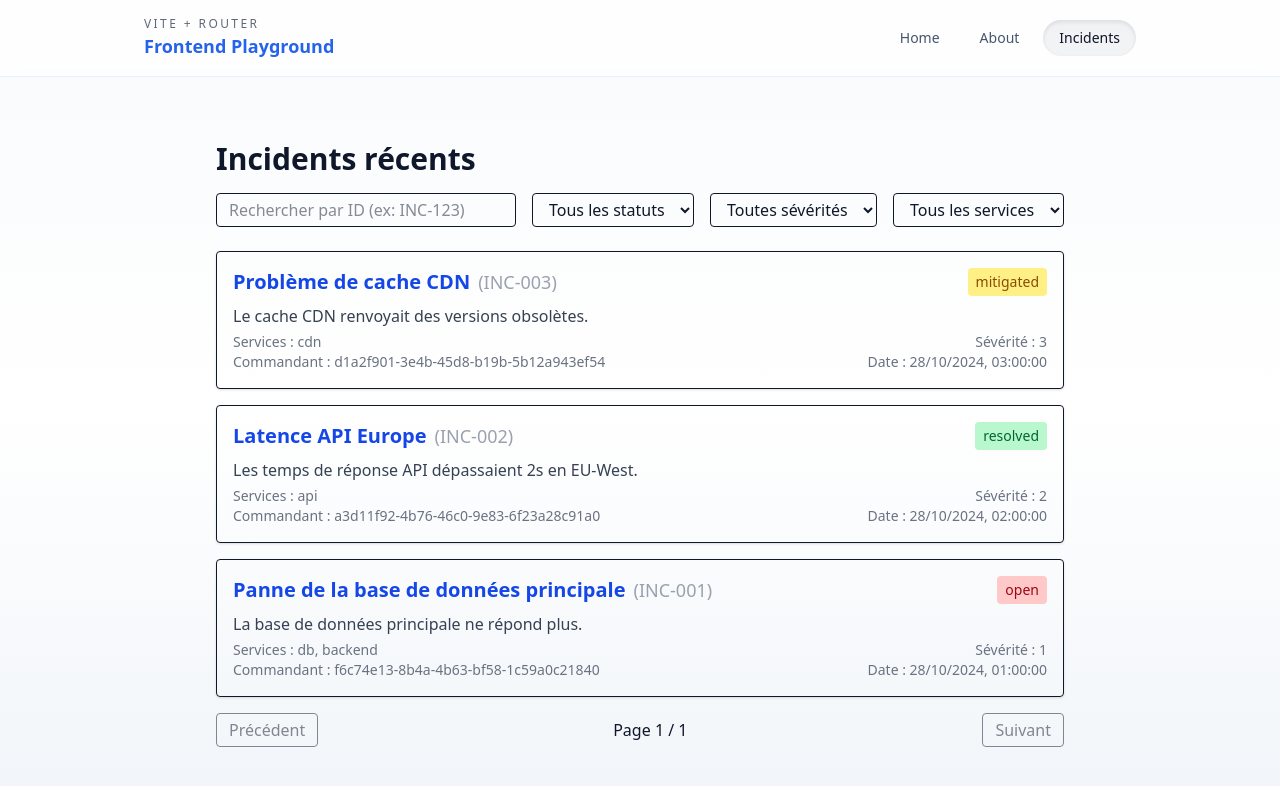
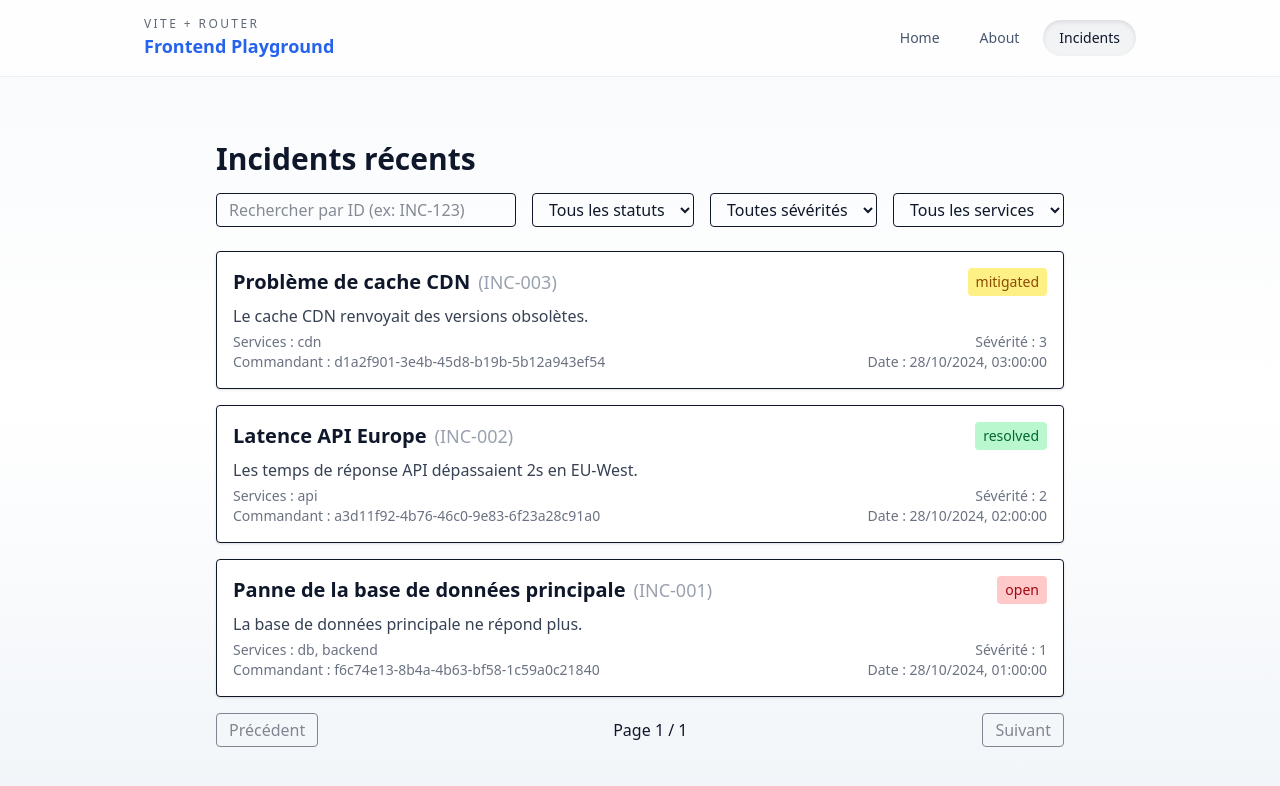
Before and after one commit to JeromeMSD/projet_devops-ilia-2025, a React app in the folder frontend/: page /incidents in a window 1280 px wide. Shown: the top 786 px of the page. Built offline with nearby package versions, Linux system fonts and the light colour scheme; the HTML template or start-up script is replaced by a standard one.

Commit message:
Désactivation temporaire du lien vers la page d'un incident.

```diff
--- a/frontend/src/routes/IncidentsPage.tsx
+++ b/frontend/src/routes/IncidentsPage.tsx
@@ -132,14 +132,13 @@ function IncidentsPage() {
           </div>
         ) : (
           paginatedIncidents.map((incident) => (
-            <a
-              key={incident.id}
-              // Prépare la route pour la page de détail (ex: /incidents/INC-123)
-              href={`/incidents/${incident.id}`}
-              className="block border rounded p-4 shadow hover:shadow-lg transition hover:bg-gray-50 cursor-pointer"
+          <div
+            key={incident.id}
+            // href={`/incidents/${incident.id}`} // Lien désactivé temporairement
+            className="block border rounded p-4 shadow hover:shadow-lg transition bg-white"
             >
               <div className="flex justify-between items-center mb-2">
-                <h2 className="text-xl font-semibold text-blue-700 hover:underline">
+                <h2 className="text-xl font-semibold text-slate-900">
                   {incident.title}
                   {/* Affichage de l'ID pour plus de clarté */}
                   <span className="text-gray-400 font-light text-lg ml-2">({incident.id})</span>
@@ -167,7 +166,7 @@ function IncidentsPage() {
                 <span>Commandant : {incident.commander}</span>
                 <span>Date : {formatIncidentDate(incident.started_at)}</span>
               </p>
-            </a>
+            </div>
           ))
         )}
       </div>
```
